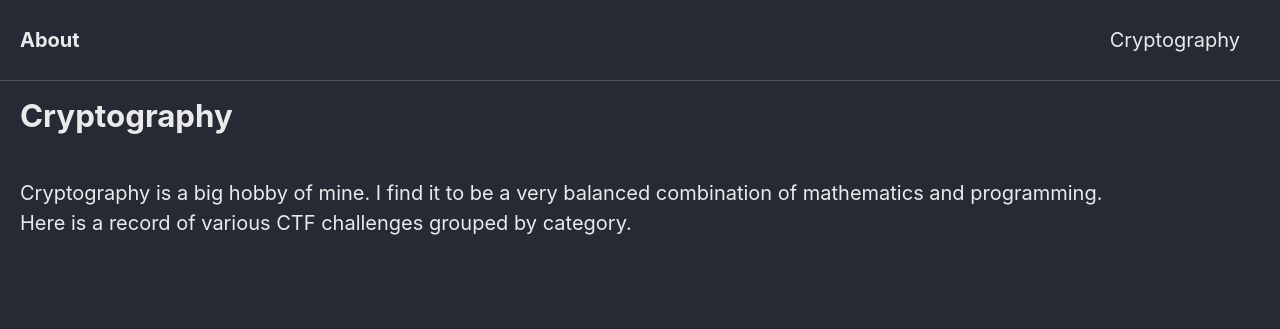
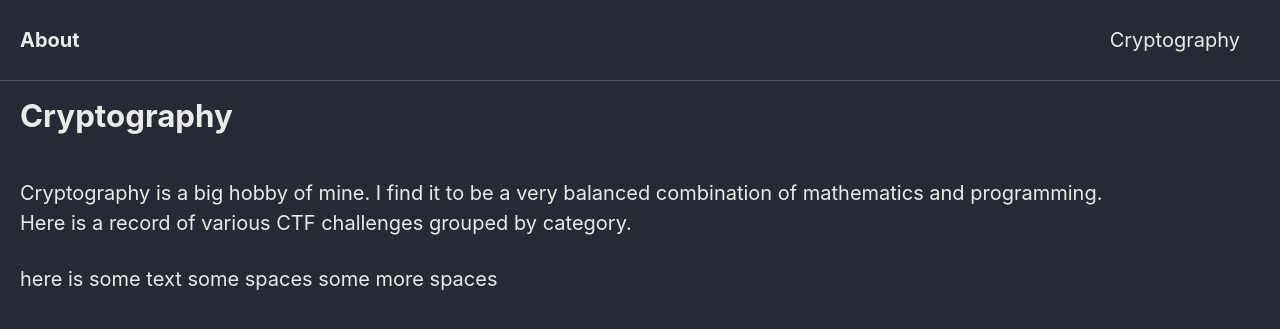
Before and after one commit to Connor-McCartney/Connor-McCartney.github.io, a Jekyll site: the page built from _pages/cryptography.md, in a window 1280 px wide. Shown: the top 329 px of the page. Built offline with Jekyll 4.4.1, drawn with Linux system fonts in a browser that asks for light colours; cached includes are drawn as plain includes.

Commit message:
Update cryptography.md

```diff
--- a/_pages/cryptography.md
+++ b/_pages/cryptography.md
@@ -6,3 +6,6 @@ title: Cryptography
 <br>
 Cryptography is a big hobby of mine. I find it to be a very balanced combination of mathematics and programming. <br>
 Here is a record of various CTF challenges grouped by category.
+
+
+here is some text          some spaces               some more spaces
```
